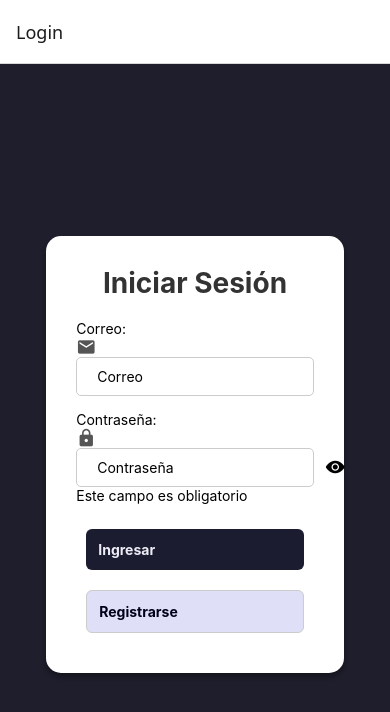
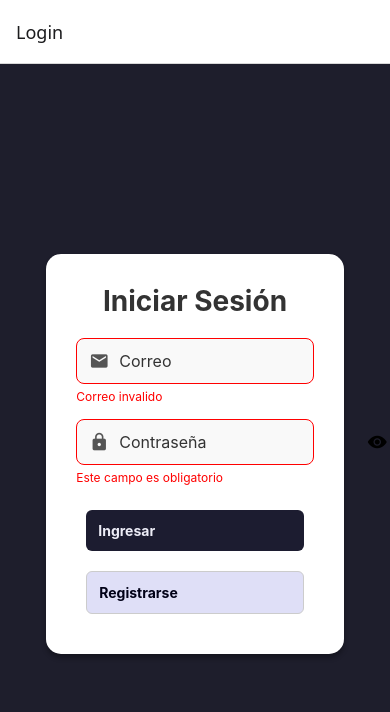
Before and after one commit to mjsalinas/ClasePrograMovil, a React Native app in the folder MiProyectoBaseFE/: screen /Login in a window 390 px wide. Shown: the top 712 px of the page. Built offline with nearby package versions, Linux system fonts and the light colour scheme.

Commit message:
rediseño de app

```diff
--- a/MiProyectoBaseFE/components/CustomInput.tsx
+++ b/MiProyectoBaseFE/components/CustomInput.tsx
@@ -11,12 +11,13 @@ type Props = {
     value: string;
     type?: 'text' | 'password' | 'email' | 'number';
     onChange: (text: string) => void;
-    required: boolean;
+    required?: boolean;
 }
 
 export default function CustomInput({ label, value, type = "text", onChange, required }: Props) {
     const [isPasswordVisible, setIsPasswordVisible] = useState(false);
     const [isSecureText, setIsSecureText] = useState(type === 'password');
+    const [isFocused, setIsFocused] = useState(false); // Nuevo estado para el enfoque
 
     const isPasswordField = type === 'password';
 
@@ -30,11 +31,10 @@ export default function CustomInput({ label, value, type = "text", onChange, req
         type === 'email' ? 'email' :
         type === 'password' ? 'lock' : 'text-fields';
 
-
     const getError = () => {
         if (required && !value) return 'Este campo es obligatorio';
 /* evaluar si correo tiene @*/
-        if (type === 'email' && value.includes('@')) return 'Correo invalido';
+        if (type === 'email' && !value.includes('@')) return 'Correo invalido';
 /*evaluar minimo de caracteres para contrasena*/
         if (type === 'password' && value.length < 6) return 'Contraseña debe ser mas fuerte';
         return null;
@@ -43,10 +43,12 @@ export default function CustomInput({ label, value, type = "text", onChange, req
 
     return (
         <View style={styles.wrapper}>
-            <View style={error && styles.inputError}>
-                <Text>{label}:</Text>
+            <View style={[
+                styles.inputContainer,
+                error && styles.inputError,
+                isFocused && styles.focusedInput // Aplicar estilo al enfocar
+            ]}>
                 <MaterialIcons name={icon as any} size={20} color="#555" style={styles.icon} />
-                <View style={styles.inputContainer}>
                 <TextInput
                     style={styles.input}
                     placeholder={label}
@@ -54,47 +56,57 @@ export default function CustomInput({ label, value, type = "text", onChange, req
                     onChangeText={onChange}
                     secureTextEntry={isSecureText}
                     keyboardType={keyboardType}
+                    onFocus={() => setIsFocused(true)} // Manejar enfoque
+                    onBlur={() => setIsFocused(false)} // Manejar desenfoque
                 />
                 {isPasswordField && (
                     <TouchableOpacity
-                            onPress={()=>{
+                        onPress={() => {
                             setIsPasswordVisible(!isPasswordVisible);
                             setIsSecureText(!isSecureText);
                         }}>
                         <Ionicons
                             name={isPasswordVisible ? 'eye-off' : 'eye'}
                             size={20} />
-                        </TouchableOpacity>)}
+                    </TouchableOpacity>
+                )}
             </View>
-
-            </View>
-            {error && <Text>{error}</Text>}
+            {error && <Text style={styles.error}>{error}</Text>}
         </View>
     );
 };
 
 const styles = StyleSheet.create({
-    wrapper: { marginBottom: 15 },
+    wrapper: {
+        marginBottom: 15
+    },
     inputContainer: {
         flexDirection: 'row',
         alignItems: 'center',
         borderWidth: 1,
         borderColor: '#ccc',
-      borderRadius: 5,
-      paddingHorizontal: 10,
+        borderRadius: 8, // Bordes más redondeados
+        paddingHorizontal: 12,
+        backgroundColor: '#f9f9f9', // Fondo claro
     },
     inputError: {
         borderColor: 'red',
     },
     input: {
         flex: 1,
-      padding: 10,
+        paddingVertical: 12, // Más espacio vertical
+        fontSize: 16, // Tamaño de texto más grande
+        color: '#333', // Color de texto más oscuro
     },
     icon: {
-      marginRight: 8,
+        marginRight: 10, // Más espacio entre el ícono y el texto
     },
     error: {
         color: 'red',
         fontSize: 12,
+        marginTop: 5, // Separación del mensaje de error
     },
-})
+    focusedInput: {
+        borderColor: '#007BFF', // Color azul al enfocar
+    },
+});
--- a/MiProyectoBaseFE/components/UserAvatar.tsx
+++ b/MiProyectoBaseFE/components/UserAvatar.tsx
@@ -10,7 +10,7 @@ export default function UserAvatar({ name }: Props) {
   return (
     <View style={styles.container}>
       <FontAwesome name="user-circle" size={32} color="#555" />
-      <Image source={require('../assets/usuario.png')} style={styles.image} />
+      {/* <Image source={require('../assets/usuario.png')} style={styles.image} /> */}
       <Text style={styles.name}>{name}</Text>
     </View>
   );
--- a/MiProyectoBaseFE/screens/tabs/Profile.tsx
+++ b/MiProyectoBaseFE/screens/tabs/Profile.tsx
@@ -1,16 +1,66 @@
-import { View, Text } from "react-native";
+import React, { useState } from 'react';
+import { View, StyleSheet, FlatList, Text } from 'react-native';
+import UserAvatar from '../../components/UserAvatar';
+import CustomInput from '../../components/CustomInput';
+import CustomButton from '../../components/CustomButton';
 
 type Props = {
-    email: string;
+  email: string;
+  name: string;
+};
+
+type CardItem = {
+  id: string;
+  title: string;
+  description: string;
+};
+
+const sampleCards: CardItem[] = [
+  { id: '1', title: 'Tarjeta 1', description: 'Descripción de la tarjeta 1' },
+  { id: '2', title: 'Tarjeta 2', description: 'Descripción de la tarjeta 2' },
+  { id: '3', title: 'Tarjeta 3', description: 'Descripción de la tarjeta 3' },
+];
+
+export default function Profile({ email, name }: Props) {
+  const [nombre, setNombre] = useState(name);
+  const [correo, setCorreo] = useState(email);
+  const [telefono, setTelefono] = useState('');
+
+  const handleGuardar = () => {
+    console.log('Datos actualizados:', { nombre, correo, telefono });
+  };
+
+  return (
+    <View style={styles.container}>
+      <UserAvatar name={nombre} />
+
+      <View style={styles.form}>
+        <CustomInput label="Nombre" value={nombre} onChange={setNombre} type="text" />
+        <CustomInput label="Correo" value={correo} onChange={setCorreo} type="email" />
+        <CustomInput label="Teléfono" value={telefono} onChange={setTelefono} type="number" />
+        <CustomButton title="Guardar Cambios" onPress={handleGuardar} variant="primary" />
+      </View>
+
+    </View>
+  );
 }
 
-export default function Profile ({email}: Props ) {
-
-    return (
-        <View>
-           <Text>
-           Bienvenido {email} a tu perfil
-           </Text>
-        </View>
-    )
-}
+const styles = StyleSheet.create({
+  container: { flex: 1, padding: 20, backgroundColor: '#f4f4f4' },
+  form: { marginBottom: 20 },
+  cardTitle: { fontSize: 18, fontWeight: '600', marginBottom: 10 },
+  cardList: { paddingBottom: 20 },
+  card: {
+    backgroundColor: '#fff',
+    padding: 16,
+    borderRadius: 8,
+    marginBottom: 12,
+    elevation: 2,
+    shadowColor: '#000',
+    shadowOffset: { width: 0, height: 2 },
+    shadowOpacity: 0.1,
+    shadowRadius: 4,
+  },
+  cardHeader: { fontSize: 16, fontWeight: 'bold', marginBottom: 4 },
+  cardBody: { fontSize: 14, color: '#555' },
+});
```
Also changed, not shown: MiProyectoBaseFE/screens/tabs/TabsScreen.tsx (+11 -9 lines). Lines whose indentation alone changed are shown as unchanged.
